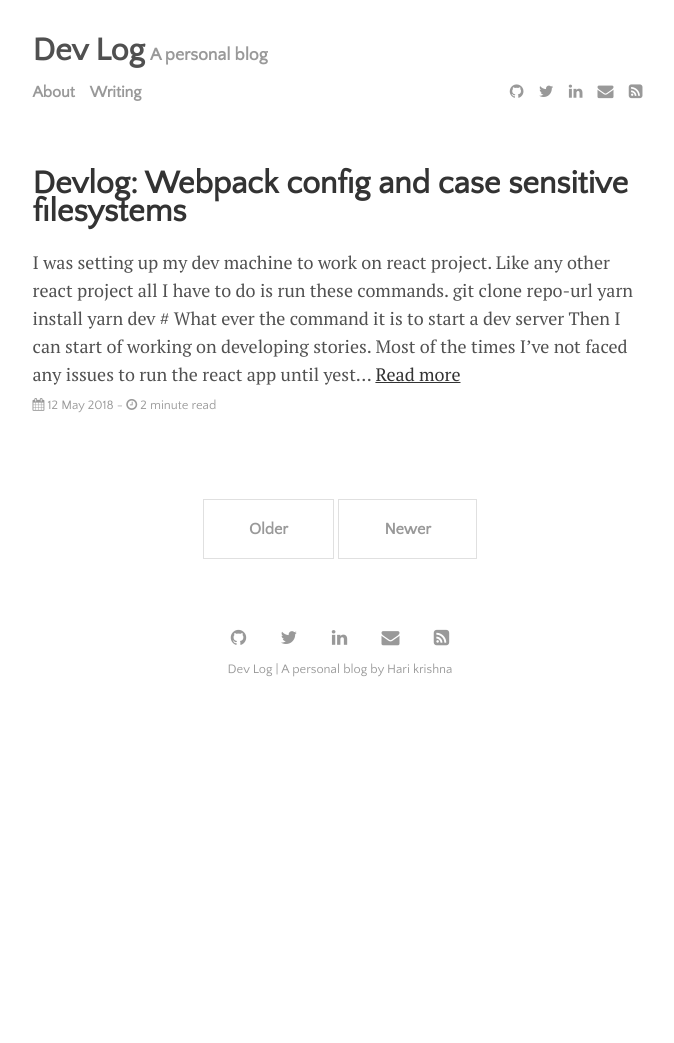
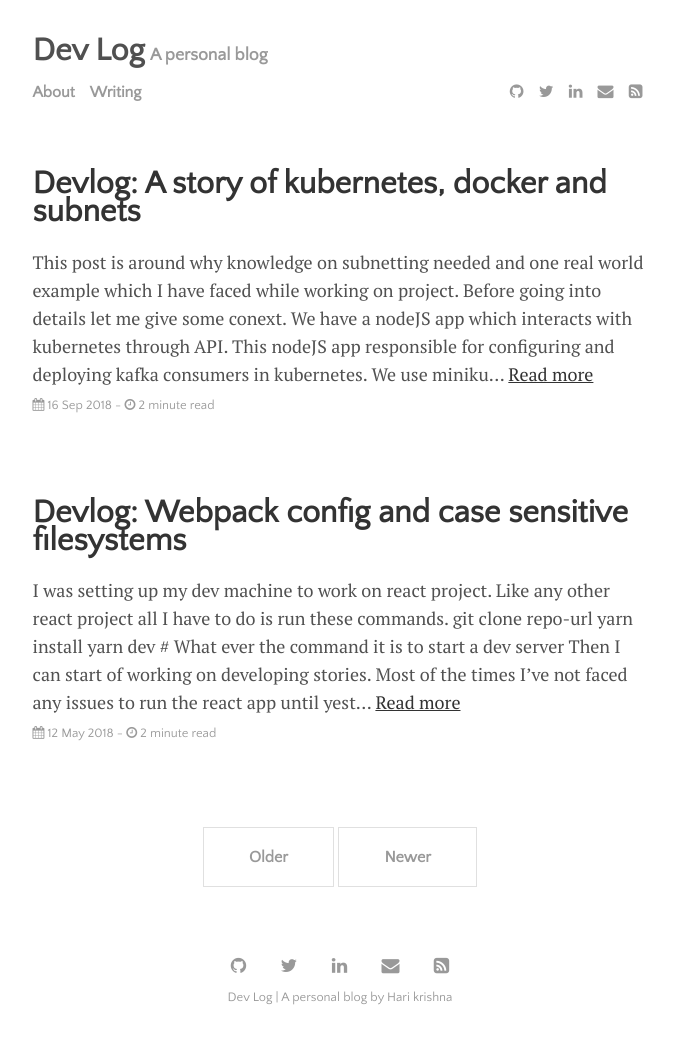
Before and after one commit to h4rikris/blog, a Jekyll site: the page built from index.html, in a window 1280 px wide. Shown: the whole page, without its empty margins (300-974 px from the left). Built offline with Jekyll 4.4.1, drawn with Linux system fonts in a browser that asks for light colours; the list of posts is cut into pages by our own code; before the commit the page ends 900 px from its top, so only the background shows below that; part of the change alters nothing that is shown.

Commit message:
Add post on subnetting experience

````diff
--- a/_config.yml
+++ b/_config.yml
@@ -20,8 +20,8 @@ permalink:           none
 plugins:             [jekyll-paginate, jekyll-sitemap, jekyll-feed, jekyll-seo-tag]
 
 # Customise atom feed settings (this is where Jekyll-Feed gets configuration information)
-title:		           'Dev Log'
-description:	       'A personal blog'
+title:               'Dev Log'
+description:         'A personal blog'
 author:              'Hari krishna'
 
 # RSS 2.0 can be used instead of Atom by uncommenting following two lines
--- /dev/null
+++ b/_posts/2018-09-16-devlog-a-story-of-kubernetes-docker-and-subnets.md
@@ -0,0 +1,29 @@
+---
+layout: post
+title: 'Devlog: A story of kubernetes, docker and subnets'
+tags:
+  - devlog
+  - networks
+date: 2018-09-16 18:11 +0530
+---
+
+This post is around *why knowledge on subnetting* needed and one real world example which I have faced while working on project. Before going into details let me give some conext.
+
+We have a nodeJS app which interacts with kubernetes through API.
+This nodeJS app responsible for configuring and deploying kafka consumers in kubernetes. We use minikube and docker for local dev setup. Our pods communicate with kafka.
+
+
+We had a bug where we can only see it in production. We wanted to reproduce that bug locally with the similar load.
+We decided to use a production kafka mirror. We can only access kafka mirror through VPN. Let's say mirror kafka address is `172.17.1.6`. From now on I refer to mirror kafka with `172.17.1.6`.
+
+We have configured our nodeJS app to include this ip (`172.17.1.6`) for deploying new consumers in kubernetes cluster. Basically it's a environment variable in a kube deployment file.
+
+When we deployed our new pods which points to `172.17.1.6` in local kubernetes they were not able to connect to `172.17.1.6`. Initially we thought our pods were not able to connect it because it's served under VPN (*Dumb me.... Didn't know that minikube shares host network and host network anyways connected with VPN. Ideally those pods should be able to connect to `172.17.1.6`*). So we started searching for things like *'how to share VPN connection with minikube'*. But didn't get any useful results. We tried different options for more than a hour. Still no luck. We checked with other people in team. One team mate mentioned that it might be because of *subnet collison*.
+
+Our containers running in two networks deep (Minikube VM and containers running in VM) which we have to look into. Quick `ifconfig` in minikube gave us network IPs and their subnet masks. Our `172.17.1.6` didn't fall under that network range.
+
+We looked at containers running in minikube it has a subnet of `172.17.0.0/16`. Address range for this subnet is `172.17.0.0 - 172.17.255.255`. `172.17.1.6` comes under this address range. So containers tries to find the host with ip `172.17.1.6` inside the docker network itself, that means request doesn't even reach the host machine. We need to tell minikube that start docker with different network range. Fortunately minikube allows you to pass different config options for docker. We restarted the minikube with this command
+```
+minikube start --docker-opt=bip=172.17.0.0/28
+```
+The address range for this would be `172.17.0.0-172.17.0.15`. This way we reduced the network range and now our containers able to connect to `172.17.1.6`. Please note that with `172.17.0.0/28`, we can only spawn 14 containers since this address range allows 14 ips. You can start docker with different network ip range alltogether if you want.
````
